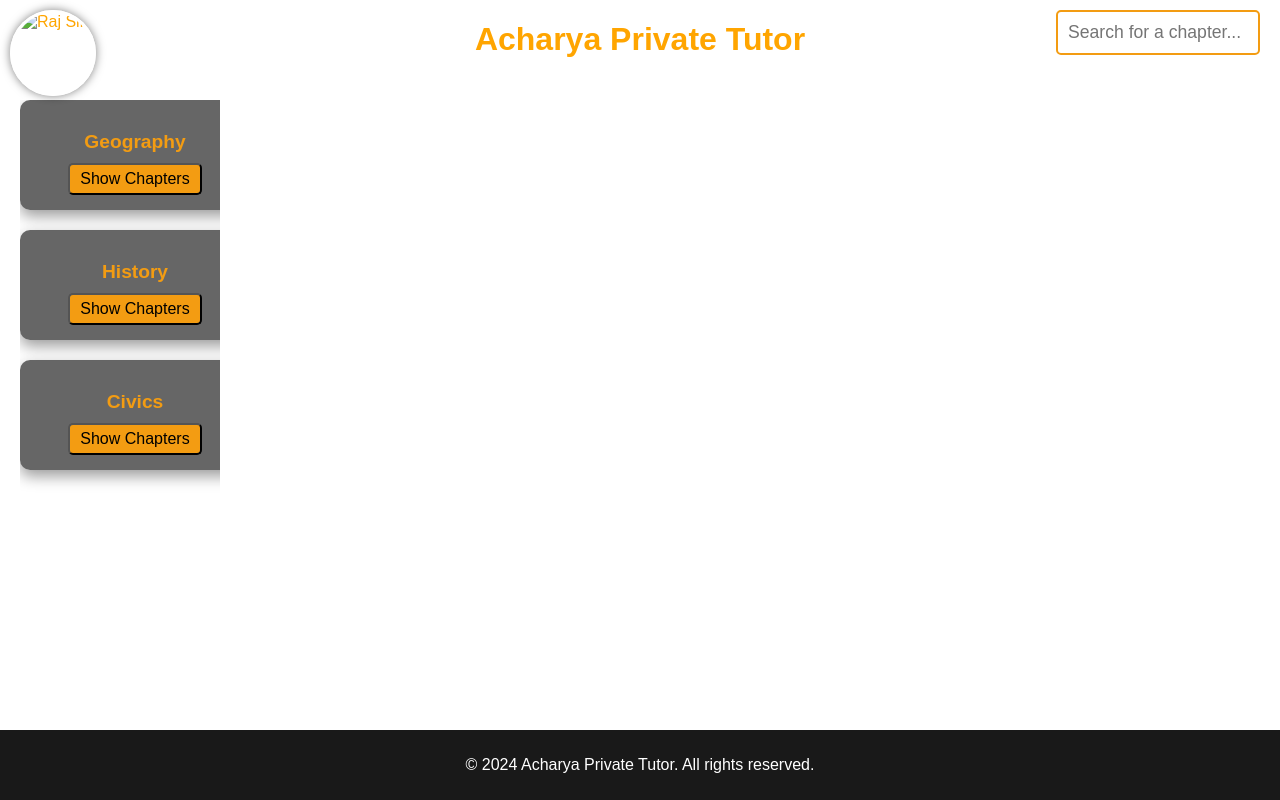
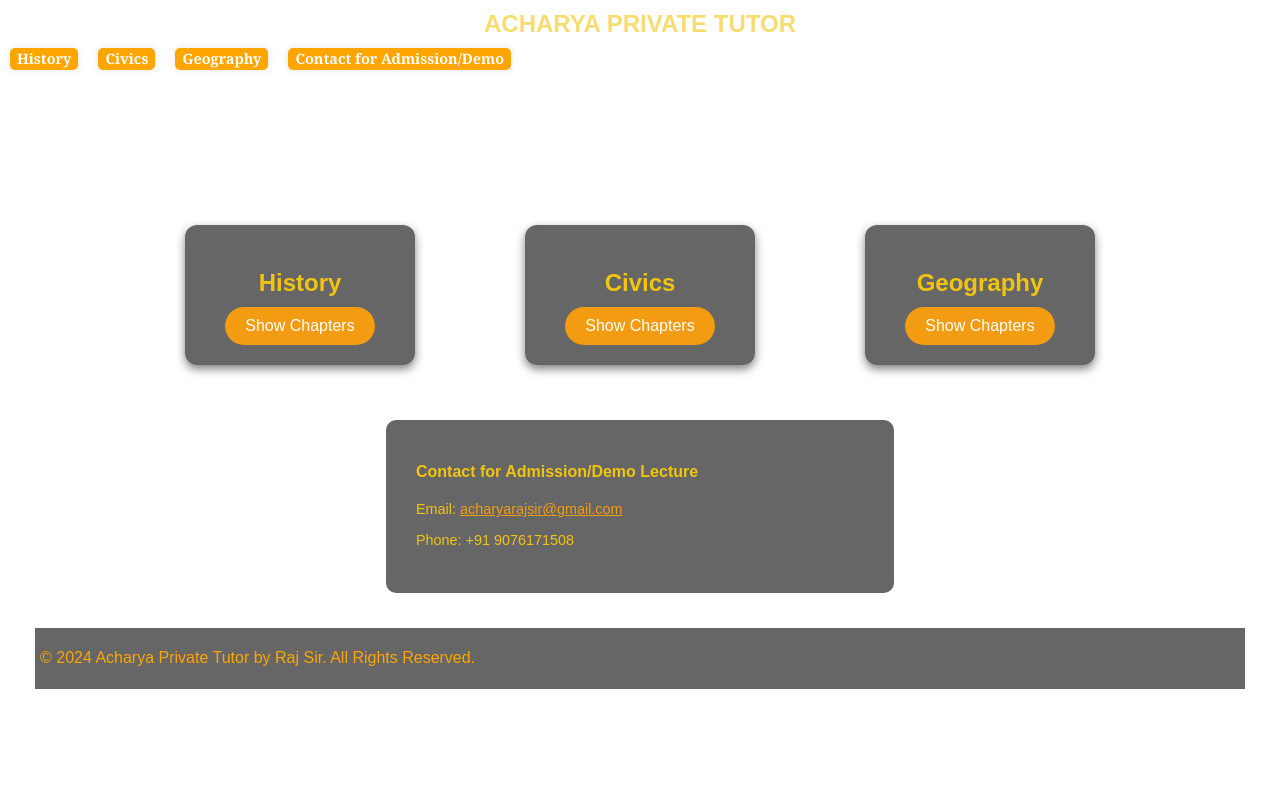
Before and after one commit to rajxsir/rajsir_main_page, a plain HTML site: page public/index.html in a window 1280 px wide. Drawn offline with Linux system fonts and the light colour scheme.

Commit message:
Update index.html

```diff
--- a/public/index.html
+++ b/public/index.html
@@ -3,322 +3,449 @@
 <head>
     <meta charset="UTF-8">
     <meta name="viewport" content="width=device-width, initial-scale=1.0">
-    <title>Acharya Private Tutor</title>
+    <title>Acharya Private Tutor - Raj Sir</title>
     <style>
         /* General Styles */
         body {
             font-family: 'Algerian', sans-serif;
             margin: 0;
             padding: 0;
-            height: 100vh;
-             color: orange;
-            text-align: center;
-            position: relative;
+            height: 100%;
+           background-image: url('file:///F:/download%20from%20google/DALL·E%202024-12-17%2007.50.26%20-%20An%20educational-themed%20image%20with%20the%20text%20%27Acharya%20Private%20Tutor%27%20prominently%20displayed.%20The%20setting%20is%20a%20classroom%20with%20shelves%20of%20books%20in%20the%20backg.webp');
+
+            color: #f1c40f;
+            font-size: 1rem;
+            font-weight: 400;
+            line-height: 1.5;
             display: flex;
             flex-direction: column;
+            text-align: center;
+            justify-content: flex-start;
+           line-height: 1.15;
+           -webkit-text-size-adjust: 100%;
+           -webkit-tap-highlight-color: rgba(0, 0, 0, 0);
         }
 
-        /* Raj Sir's Image Section */
-        .raj-sir {
-            position: absolute;
-            top: 10px;
-            left: 10px;
-            border-radius: 50%;
-            width: 80px;
-            height: 80px;
-            border: 3px solid #fff;
-            overflow: hidden;
-            box-shadow: 0 0 10px rgba(0, 0, 0, 0.5);
+        header {
+            position: relative;
+            padding: 0px;
+            background-color: #4b0036;
+            font-size: 0.50rem;
+            text-align: center;
+            color: #4A90E2;
+            text-transform: uppercase;
+            background: linear-gradient(90deg, #4A90E2, #50C878);
+            background-clip: text;
+           -webkit-background-clip: text;
+            color: transparent;
+           animation: gradient-move 5s infinite linear;
+           transition: transform 0.3s ease, color 0.3s ease;
+           margin-top: 0px;
+
+
         }
 
-        .raj-image {
-            width: 100%;
-            height: 100%;
-            object-fit: cover;
+
+
+
+        h1 {
+            font-size: 2.5em;
+            margin: 10px;
+            align: center;
+            color:#ec8b0a;
        }
 
-        .raj-name {
-            position: absolute;
-            top: 100%;
-            left: 50%;
-            transform: translateX(-50%);
-            font-family: 'Algerian', sans-serif;
-            font-size: 1em;
-            color: #fff;
-            margin-top: 5px;
+h1 {
+ font-size: 1.5rem;
+  font-weight: bold;
+  color: #f7dc6f;
+  opacity: 0;
+  transform: scale(0.5); /* Start with a smaller scale */
+  animation: zoomIn 3s ease-out forwards;
+}
+@keyframes zoomIn {
+  0% {
+    opacity: 0;
+    transform: scale(0.5); /* Start from smaller size */
+  }
+  100% {
+    opacity: 1;
+    transform: scale(1); /* End at normal size */
+  }
 }
 
-        /* Subject Section - Left aligned vertically */
-        .subjects {
+
+
+
+
+
+
+
+
+
+
+
+/* Navigation Menu */
+
+.menu {
     display: flex;
-            flex-direction: column;
-            position: absolute;
-            top: 100px;
-            left: 20px;
-            bottom: 20px;
-            width: 200px;
-            gap: 20px;
-            overflow-y: auto;
+    justify-content: left;
+
+
+
+
     }
 
-        .subject {
-            background-color: rgba(0, 0, 0, 0.6);
-            padding: 15px;
-            border-radius: 10px;
-            width: 100%;
-            box-shadow: 0 6px 15px rgba(0, 0, 0, 0.4);
-            text-align: center;
+/* Menu Link Styling */
+.menu a {
+    font-family: 'Playfair Display', 'Georgia', serif;
+     color: white;
+     background-size: cover; /* Ensures the image covers the entire background */
+     background-position: center; /* Centers the image */
+     background-repeat: no-repeat; /* Prevents the image from repeating */
+    text-decoration: none;
+    padding: 3px 7px;
+    font-size: 0.9em;
+    margin: 0 10px;
+    border-radius: 5px;
+    position: relative;
+    display: block;
+    transition: all 0.3s ease;
+    font-weight: bold;
+    background-color: orange; /* Semi-transparent black for menu items */
+    box-shadow: 0 0 8px rgba(0, 0, 0, 0.1); /* Subtle shadow for depth */
+    backdrop-filter: blur(5px); /* Apply blur effect to the background behind the menu items */
+
 }
 
-        .subject h2 {
-            font-size: 1.2em; /* Smaller font size */
-            color: #f39c12;
+/* Hover Effect for Menu Items */
+.menu a:hover {
+    background-color: rgba(243, 156, 18, 0.8); /* Transparent orange background on hover */
+    color: #2c3e50;
+    transform: scale(1.1); /* Slightly grow the item on hover */
+    text-shadow: 0 0 10px rgba(243, 156, 18, 0.8), 0 0 20px rgba(243, 156, 18, 0.8); /* Glowing effect on hover */
+}
+
+/* Hover Effect: Underline for Menu Items */
+.menu a:hover::before {
+    content: '';
+    position: absolute;
+    left: 0;
+    right: 0;
+    bottom: -5px;
+    height: 3px;
+    background-color: rgba(230, 126, 34, 0.8); /* Transparent underline effect */
+}
+
+/* Active menu state effect */
+.menu a:active {
+    background-color: rgba(230, 126, 34, 0.8); /* Active transparent background */
+    box-shadow: 0 4px 8px rgba(0, 0, 0, 0.5);
+}
+
+/* Responsive Menu Styling */
+@media (max-width: 768px) {
+    .menu {
+        flex-direction: column;
+        align-items: center;
+    }
+
+    .menu a {
+        font-size: 1.5em;
+        padding: 12px 15px;
+        margin: 5px 0;
+    }
+}
+
+
+
+
+
+
+
+
+
+
+
+
+
+
+
+
+
+
+
+      /* Subject and Chapter Sections */
+        .subjects-container {
+            margin-top: 100px;
+            display: flex;
+            flex-wrap: wrap;
+            justify-content: center;
+        }
+        .subject-card {
+            background: rgba(0, 0, 0, 0.6);
+            width: 190px;
+            margin: 55px;
+            padding: 20px;
+            border-radius: 12px;
+            box-shadow: 0 4px 10px rgba(0, 0, 0, 0.5);
+            text-align: center;
+            transition: transform 0.3s;
+            cursor: pointer;
+        }
+        .subject-card:hover {
+            transform: scale(1.05);
+        }
+        .subject-card h3 {
+            font-size: 1.5em;
             margin-bottom: 10px;
         }
 
-        .subject ul {
-            list-style: none;
-            padding: 0;
+       /* Add the hover effect to the Show Chapters button */
+.subject-card button {
+    padding: 10px 20px;
+    font-size: 1em;
+    background-color: #f39c12;
     color: white;
+    border: none;
+    border-radius: 35px;
+    cursor: pointer;
+    transition: background-color 0.3s, transform 0.3s;
 }
 
-        .subject li {
-            margin: 5px 0;
-            font-size: 0.9em; /* Smaller font size */
+.subject-card button:hover {
+    background-color: #e67e22;
+    transform: scale(1.1);
 }
 
-        .subject a {
-            color: white;
-            text-decoration: none;
-            padding: 5px;
-            background-color: #f39c12;
-            border-radius: 5px;
-            display: inline-block;
-            transition: background-color 0.3s ease;
+
+
+
+        /* Chapter Box */
+        .chapter-box {
+            display: none;
+            margin-top: 50px;
+            flex-wrap: wrap;
+            justify-content: center;
+        }
+        .chapter-card {
+            background: rgba(0, 0, 0, 0.6);
+            width: 150px;
+            margin: 15px;
+            padding: 15px;
+            border-radius: 8px;
+            box-shadow: 0 4px 10px rgba(0, 0, 0, 0.5);
+            text-align: center;
+            cursor: pointer;
         }
 
-        .subject a:hover {
-            background-color: #e67e22;
+        .chapter-card:hover {
+            transform: scale(1.05);
         }
 
-        /* Show/Hide Chapters */
-        .chapters-list {
-            display: none;
-            list-style: none;
-            padding: 0;
+        /* Contact Section */
+        .contact-container {
+            margin-top: 80px;
+            background: #1b2631;
+            padding: 30px;
+            border-radius: 10px;
+            width: 35%;
+            margin: auto;
+            text-align: left;
+            background: rgba(0, 0, 0, 0.6);
+
+        }
+        .contact-container h2 {
+            margin-bottom: 20px;
+            font-size: 1em;
+
+        }
+        .contact-container p {
+            font-size: 0.90em;
         }
 
-        .chapter-item {
-            padding: 5px 0;
-        }
-
-        .show-chapters-btn {
-            padding: 5px 10px;
-            background-color: #f39c12;
-            border-radius: 5px;
-            cursor: pointer;
-            font-size: 1em;
-        }
-
-        .show-chapters-btn:hover {
-            background-color: #e67e22;
-        }
-
-        /* Footer */
         footer {
-            text-align: center;
-            padding: 10px;
-            background-color: rgba(0, 0, 0, 0.9);
-            color: white;
             margin-top: auto;
-        }
-
-        /* Search Box */
-        .search-bar {
-            position: fixed;
-            top: 10px;
-            right: 20px;
-            z-index: 1000;
-        }
-
-        #search {
-            width: 180px;
-            padding: 10px;
-            font-size: 1.1em;
-            border-radius: 5px;
-            border: 2px solid #f39c12;
-            background-color: rgba(255, 255, 255, 0.8);
-            transition: background-color 0.3s, border 0.3s;
-        }
-
-        #search:focus {
-            background-color: rgba(255, 255, 255, 1);
-            border-color: #e67e22;
-        }
-
-        /* Dynamic Search Result */
-        .search-results {
-            position: fixed;
-            top: 50px;
-            right: 20px;
-            background-color: rgba(0, 0, 0, 0.7);
-            color: white;
-            padding: 10px;
-            border-radius: 5px;
-            width: 200px;
-            max-height: 300px;
-            overflow-y: auto;
-            display: none;
-        }
-
-        .search-results ul {
-            padding: 0;
-            list-style: none;
-        }
-
-        .search-results li {
+            background-color: #2c3e50;
             padding: 5px;
-        }
-
-        .search-results a {
-            color: white;
-            text-decoration: none;
-        }
-
-        .search-results a:hover {
-            background-color: #f39c12;
+            margin: 35px;
+            color: orange;
+            text-align: left;
+            background: rgba(0, 0, 0, 0.6);
+            border-radius; 10px;
         }
 
         /* Responsive Design */
         @media (max-width: 768px) {
-            .raj-sir {
-                width: 60px;
-                height: 60px;
-            }
-
-            .subject {
-                padding: 15px;
-                width: 100%;
+            .subjects-container {
+                flex-direction: column;
+                align-items: center;
             }
         }
     </style>
 </head>
 <body>
-    <!-- Header -->
+    <!-- Header Section -->
     <header>
         <h1>Acharya Private Tutor</h1>
     </header>
 
-    <!-- Raj Sir Section -->
-   <div class="raj-sir">
-    <img src="images/raj-sir.jpg" alt="Raj Sir" class="raj-image">
-    <div class="raj-name">Raj Sir</div>
-</div>
-    <!-- Search Bar -->
-    <div class="search-bar">
-        <input type="text" id="search" placeholder="Search for a chapter..." oninput="searchChapters()">
+
+
+
+ <!-- Menu Section -->
+    <div class="menu">
+
+
+        <a href="#" onclick="showChapters('history')">History</a>
+        <a href="#" onclick="showChapters('civics')">Civics</a>
+        <a href="#" onclick="showChapters('geography')">Geography</a>
+        <a href="#contact" onclick="showContact()">Contact for Admission/Demo</a>
     </div>
 
-    <!-- Search Results -->
-    <div id="search-results" class="search-results">
-        <ul></ul>
+
+
+
+
+
+
+
+
+
+
+
+
+
+
+
+    <!-- Subject and Chapter Sections -->
+    <div class="subjects-container" id="subjectsContainer">
+        <!-- Subject Cards will appear here -->
     </div>
 
-    <!-- Subjects Section -->
-    <div class="subjects">
-        <div class="subject" id="geography">
-            <h2>Geography</h2>
-            <button class="show-chapters-btn" onclick="toggleChapters('geo-chapters')">Show Chapters</button>
-            <ul id="geo-chapters" class="chapters-list">
-                <li class="chapter-item"><a href="#geo-chapter1" class="chapter-link">Chapter 1: Climate</a></li>
-                <li class="chapter-item"><a href="#geo-chapter2" class="chapter-link">Chapter 2: Soil</a></li>
-                <li class="chapter-item"><a href="#geo-chapter3" class="chapter-link">Chapter 3: Water Resources</a></li>
-                <li class="chapter-item"><a href="#geo-chapter4" class="chapter-link">Chapter 4: Natural Resources</a></li>
-                <li class="chapter-item"><a href="#geo-chapter5" class="chapter-link">Chapter 5: Population and Settlements</a></li>
-                <li class="chapter-item"><a href="#geo-chapter6" class="chapter-link">Chapter 6: Agriculture</a></li>
-                <li class="chapter-item"><a href="#geo-chapter7" class="chapter-link">Chapter 7: Industries</a></li>
-                <li class="chapter-item"><a href="#geo-chapter8" class="chapter-link">Chapter 8: Transport and Communication</a></li>
-                <li class="chapter-item"><a href="#geo-chapter9" class="chapter-link">Chapter 9: Trade and Commerce</a></li>
-                <li class="chapter-item"><a href="#geo-chapter10" class="chapter-link">Chapter 10: Environmental Issues</a></li>
-            </ul>
-        </div>
-        <div class="subject" id="history">
-            <h2>History</h2>
-            <button class="show-chapters-btn" onclick="toggleChapters('history-chapters')">Show Chapters</button>
-            <ul id="history-chapters" class="chapters-list">
-                <li class="chapter-item"><a href="#history-chapter1" class="chapter-link">Chapter 1: First war of Independence</a></li>
-                <li class="chapter-item"><a href="#history-chapter2" class="chapter-link">Chapter 2: First Phase of Indian National Movement</a></li>
-                <li class="chapter-item"><a href="#history-chapter3" class="chapter-link">Chapter 3: The Renaissance</a></li>
-                <li class="chapter-item"><a href="#history-chapter4" class="chapter-link">Chapter 4: The Industrial Revolution</a></li>
-                <li class="chapter-item"><a href="#history-chapter5" class="chapter-link">Chapter 5: World Wars</a></li>
-                <li class="chapter-item"><a href="#history-chapter6" class="chapter-link">Chapter 6: The Cold War</a></li>
-                <li class="chapter-item"><a href="#history-chapter7" class="chapter-link">Chapter 7: Modern History</a></li>
-                <li class="chapter-item"><a href="#history-chapter8" class="chapter-link">Chapter 8: Contemporary History</a></li>
-                <li class="chapter-item"><a href="#history-chapter9" class="chapter-link">Chapter 9: Ancient Civilizations of India</a></li>
-                <li class="chapter-item"><a href="#history-chapter10" class="chapter-link">Chapter 10: The Global Age</a></li>
-            </ul>
-        </div>
-        <div class="subject" id="civics">
-            <h2>Civics</h2>
-            <button class="show-chapters-btn" onclick="toggleChapters('civics-chapters')">Show Chapters</button>
-            <ul id="civics-chapters" class="chapters-list">
-                <li class="chapter-item"><a href="#civics-chapter1" class="chapter-link">Chapter 1: Introduction to Civics</a></li>
-                <li class="chapter-item"><a href="#civics-chapter2" class="chapter-link">Chapter 2: Rights and Duties</a></li>
-                <li class="chapter-item"><a href="#civics-chapter3" class="chapter-link">Chapter 3: Democracy</a></li>
-                <li class="chapter-item"><a href="#civics-chapter4" class="chapter-link">Chapter 4: Government Structures</a></li>
-                <li class="chapter-item"><a href="#civics-chapter5" class="chapter-link">Chapter 5: Electoral Process</a></li>
-                <li class="chapter-item"><a href="#civics-chapter6" class="chapter-link">Chapter 6: Indian Constitution</a></li>
-                <li class="chapter-item"><a href="#civics-chapter7" class="chapter-link">Chapter 7: International Relations</a></li>
-                <li class="chapter-item"><a href="#civics-chapter8" class="chapter-link">Chapter 8: Fundamental Rights</a></li>
-                <li class="chapter-item"><a href="#civics-chapter9" class="chapter-link">Chapter 9: Global Citizenship</a></li>
-                <li class="chapter-item"><a href="#civics-chapter10" class="chapter-link">Chapter 10: Current Affairs</a></li>
-            </ul>
-        </div>
+    <!-- Chapter Section for History -->
+    <div class="chapter-box" id="historyChapters">
+        <!-- Chapters for History dynamically generated -->
     </div>
 
-    <!-- Footer -->
+    <!-- Chapter Section for Civics -->
+    <div class="chapter-box" id="civicsChapters">
+        <!-- Chapters for Civics dynamically generated -->
+    </div>
+
+    <!-- Chapter Section for Geography -->
+    <div class="chapter-box" id="geographyChapters">
+        <!-- Chapters for Geography dynamically generated -->
+    </div>
+
+    <!-- Contact Section -->
+    <div id="contact" class="contact-container">
+        <h2>Contact for Admission/Demo Lecture</h2>
+        <p>Email: <a href="mailto:rajuacharya00009@gmail.com" style="color: #f39c12;">acharyarajsir@gmail.com</a></p>
+        <p>Phone: +91 9076171508</p>
+    </div>
+
+    <!-- Footer Section -->
     <footer>
-        <p>&copy; 2024 Acharya Private Tutor. All rights reserved.</p>
+        <p>&copy; 2024 Acharya Private Tutor by Raj Sir. All Rights Reserved.</p>
     </footer>
 
    <script>
-        // Function to toggle the visibility of chapters
-        function toggleChapters(chapterId) {
-            const chapterList = document.getElementById(chapterId);
-            chapterList.style.display = (chapterList.style.display === "none" || chapterList.style.display === "") ? "block" : "none";
+    // Subjects data with chapters and links to PDFs
+const subjects = {
+    history: [
+        { name: "The First War of Independence 1857", pdf: "history/history-chapter1.pdf" },
+        { name: "Chapter 2", pdf: "history/history-chapter2.pdf" },
+        { name: "Chapter 3", pdf: "history/history-chapter3.pdf" },
+        { name: "Chapter 4", pdf: "history/history-chapter4.pdf" },
+        { name: "Chapter 5", pdf: "history/history-chapter5.pdf" },
+    ],
+    civics: [
+        { name: "Chapter 1", pdf: "civics/civics-chapter1.pdf" },
+        { name: "Chapter 2", pdf: "civics/civics-chapter2.pdf" },
+        { name: "Chapter 3", pdf: "civics/civics-chapter3.pdf" },
+        { name: "Chapter 4", pdf: "civics/civics-chapter4.pdf" },
+        { name: "Chapter 5", pdf: "civics/civics-chapter5.pdf" },
+    ],
+    geography: [
+        { name: "Chapter 1", pdf: "geography/geography-chapter1.pdf" },
+        { name: "Chapter 2", pdf: "geography/geography-chapter2.pdf" },
+        { name: "Chapter 3", pdf: "geography/geography-chapter3.pdf" },
+        { name: "Chapter 4", pdf: "geography/geography-chapter4.pdf" },
+        { name: "Chapter 5", pdf: "geography/geography-chapter5.pdf" },
+    ],
+};
+
+// Function to render chapter links for a specific subject
+function showChapters(subject) {
+    // Hide all chapter sections initially
+    document.querySelectorAll(".chapter-section").forEach(section => {
+        section.style.display = 'none';
+    });
+
+    // Show the chapters for the selected subject
+    const chapterBox = document.getElementById(`${subject}Chapters`);
+    chapterBox.style.display = 'flex';
+
+    // Dynamically generate chapter cards for the selected subject
+    chapterBox.innerHTML = ''; // Clear previous content
+
+    subjects[subject].forEach((chapter) => {
+        const chapterCard = document.createElement("div");
+        chapterCard.classList.add("chapter-card");
+        chapterCard.innerHTML = `
+            <h3>${chapter.name}</h3>
+            <button onclick="viewPdf('${chapter.pdf}')">Read PDF</button>
+        `;
+        chapterBox.appendChild(chapterCard);
+    });
+
+    // Smooth scroll to the chapter section
+    chapterBox.scrollIntoView({ behavior: 'smooth' });
 }
 
-        // Function to filter chapters based on search input
-        function searchChapters() {
-            const searchInput = document.getElementById('search').value.toLowerCase();
-            const searchResults = document.getElementById('search-results');
-            const resultList = searchResults.querySelector('ul');
-            resultList.innerHTML = '';
+// Function to view the PDF inline in the body of the page
+function viewPdf(pdfUrl) {
+    const pdfContainer = document.getElementById("pdfContainer");
 
-            const allChapters = document.querySelectorAll('.chapter-link');
-            let found = false;
+    // Clear any previous content
+    pdfContainer.innerHTML = '';
 
-            allChapters.forEach(chapter => {
-                const chapterText = chapter.textContent.toLowerCase();
-                if (chapterText.includes(searchInput)) {
-                    found = true;
-                    const listItem = document.createElement('li');
-                    const link = document.createElement('a');
-                    link.href = chapter.href;
-                    link.textContent = chapter.textContent;
-                    link.onclick = function(e) {
-                        e.preventDefault();
-                        document.querySelector(chapter.href).scrollIntoView({ behavior: 'smooth' });
-                        searchResults.style.display = 'none'; // Hide results after clicking
+    // Create an iframe to embed the PDF
+    const iframe = document.createElement('iframe');
+    iframe.src = pdfUrl;
+    iframe.width = '100%';
+    iframe.height = '600px'; // You can adjust the height
+    iframe.style.border = 'none';
+
+    // Append the iframe to the container
+    pdfContainer.appendChild(iframe);
+
+    // Scroll to the PDF container for a better user experience
+    pdfContainer.scrollIntoView({ behavior: 'smooth' });
+}
+
+// Show contact information
+function showContact() {
+    const contactSection = document.getElementById("contact");
+    contactSection.scrollIntoView({ behavior: 'smooth' });
+}
+
+// Render subject cards dynamically
+window.onload = function () {
+    const subjectsContainer = document.getElementById("subjectsContainer");
+    Object.keys(subjects).forEach(subject => {
+        const subjectCard = document.createElement("div");
+        subjectCard.classList.add("subject-card");
+        subjectCard.innerHTML = `
+            <h3>${subject.charAt(0).toUpperCase() + subject.slice(1)}</h3>
+            <button onclick="showChapters('${subject}')">Show Chapters</button>
+        `;
+        subjectsContainer.appendChild(subjectCard);
+    });
 };
-                    listItem.appendChild(link);
-                    resultList.appendChild(listItem);
-                }
-            });
 
-            // Show or hide the search results box based on whether any results are found
-            searchResults.style.display = found ? 'block' : 'none';
-        }
 </script>
+
 </body>
 </html>
```
Lines whose indentation alone changed are shown as unchanged.
